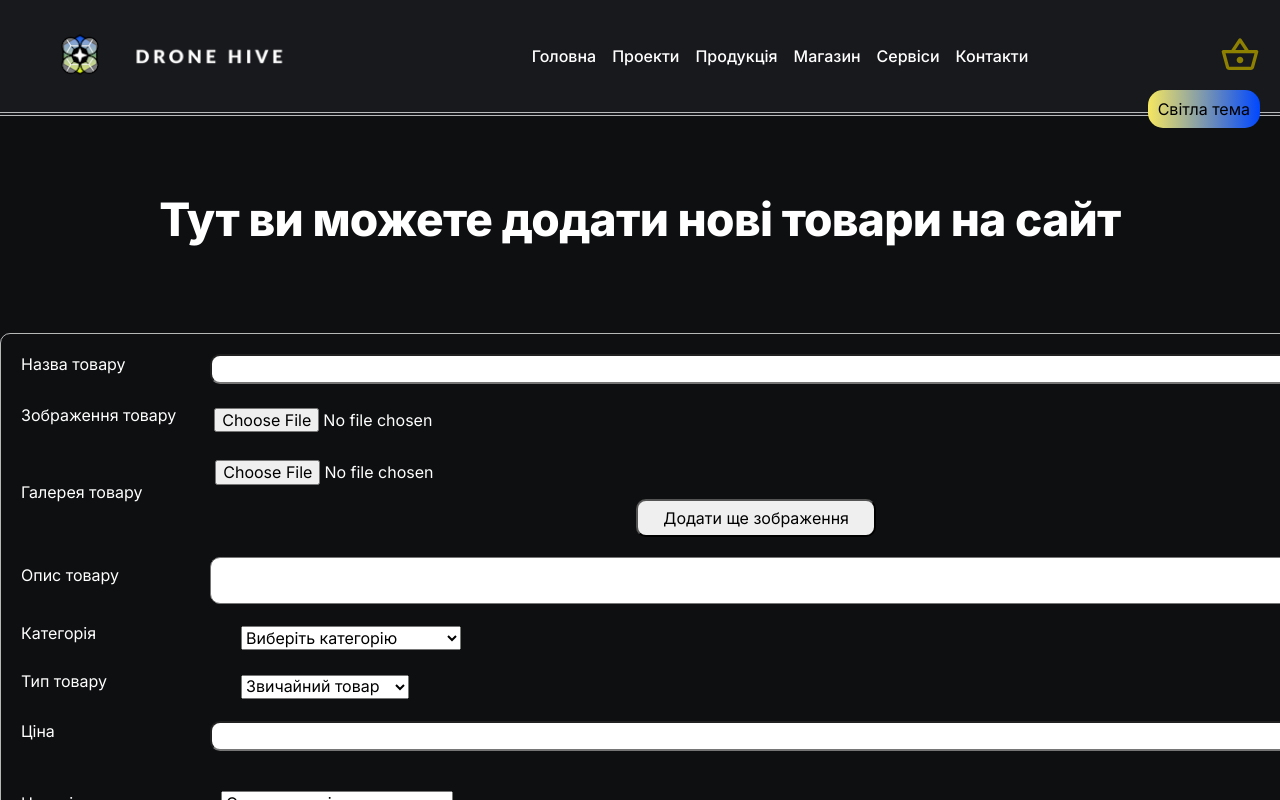
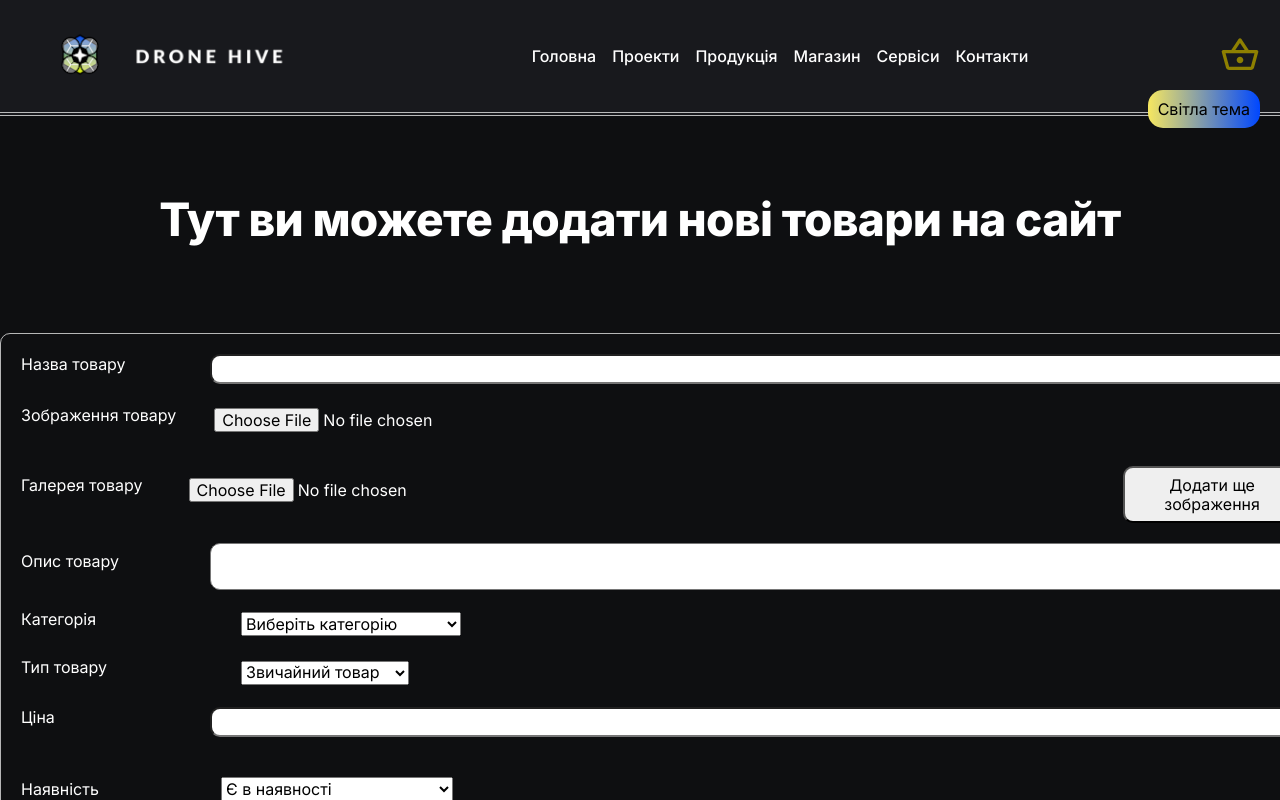
Before and after one commit to nadiiahonchar1/drone-hiwe-with-module, a Next.js app: page /admin/new-products in a window 1280 px wide. Shown: the top 800 px of the page. Built offline with nearby package versions, Linux system fonts and the light colour scheme.

Commit message:
fix button added img

```diff
--- a/src/app/admin/components/ProductForm/ProductForm.tsx
+++ b/src/app/admin/components/ProductForm/ProductForm.tsx
@@ -157,15 +157,15 @@ const ProductForm: React.FC = () => {
                 className={style.img}
               />
             )}
-            <button
-              className={style.button}
-              type="button"
-              onClick={() => appendGalleryImage({ image: null })}
-            >
-              Додати ще зображення
-            </button>
           </div>
         ))}
+        <button
+          className={style.button}
+          type="button"
+          onClick={() => appendGalleryImage({ image: null })}
+        >
+          Додати ще зображення
+        </button>
       </div>
 
       <div className={style.inputContainer}>
```
